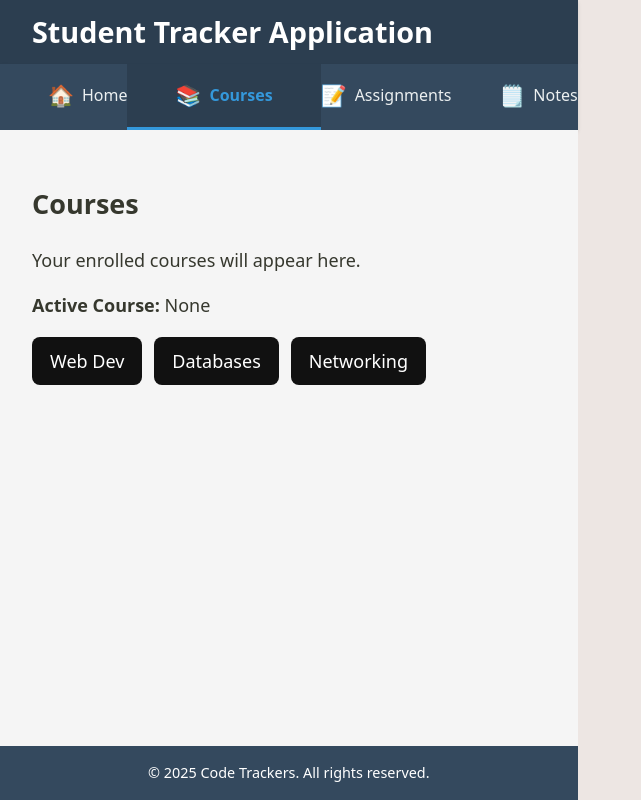
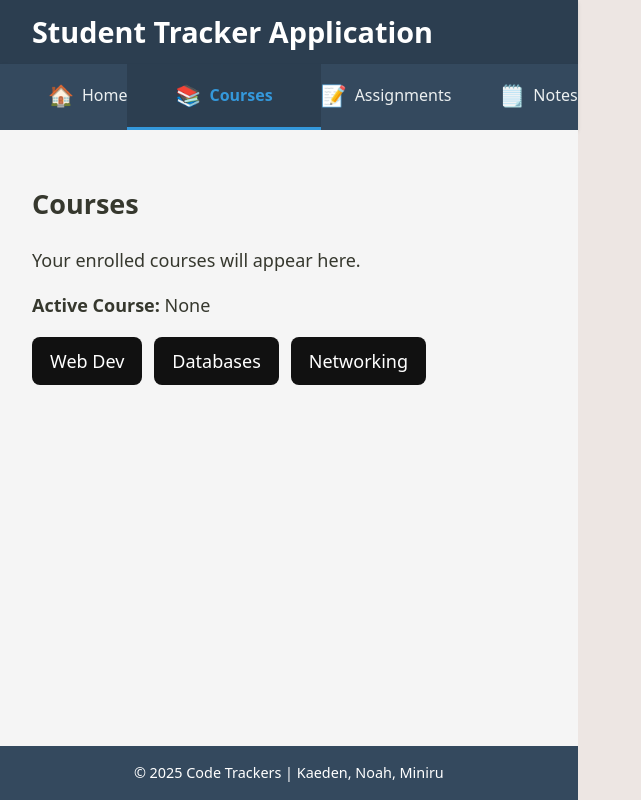
Before and after one commit to NoahPMan/full-stack-dev_student-tracker-api, a React app in the folder frontend/: page /courses in a window 1280 px wide. Shown: the whole page, without its empty margins (0-641 px from the left). Built offline with nearby package versions, Linux system fonts and the light colour scheme; the HTML template or start-up script is replaced by a standard one.

Commit message:
fix: restore footer component with team names

```diff
--- a/frontend/src/components/Footer/Footer.tsx
+++ b/frontend/src/components/Footer/Footer.tsx
@@ -1,12 +1,7 @@
 const Footer = () => {
   return (
     <footer className="layout-footer">
-      <p>Code Trackers</p>
-      <ul>
-        <li>Noah Manaigre</li>
-        <li>Muniru Adam</li>
-        <li>Kaeden Barta</li>
-      </ul>
+      <p>© 2025 Code Trackers | Kaeden, Noah, Miniru</p>
     </footer>
   );
 };
--- a/frontend/src/components/Layout.tsx
+++ b/frontend/src/components/Layout.tsx
@@ -1,6 +1,7 @@
-import React from 'react';
-import Navigation from './Navigation';
-import './Layout.css';
+import React from "react";
+import Navigation from "./Navigation";
+import Footer from "./Footer/Footer";
+import "./Layout.css";
 
 interface LayoutProps {
   children: React.ReactNode;
@@ -15,13 +16,9 @@ const Layout: React.FC<LayoutProps> = ({ children }) => {
 
       <Navigation />
 
-      <main className="layout-main">
-        {children}
-      </main>
+      <main className="layout-main">{children}</main>
 
-      <footer className="layout-footer">
-        <p>&copy; 2025 Code Trackers. All rights reserved.</p>
-      </footer>
+      <Footer />
     </div>
   );
 };
```
